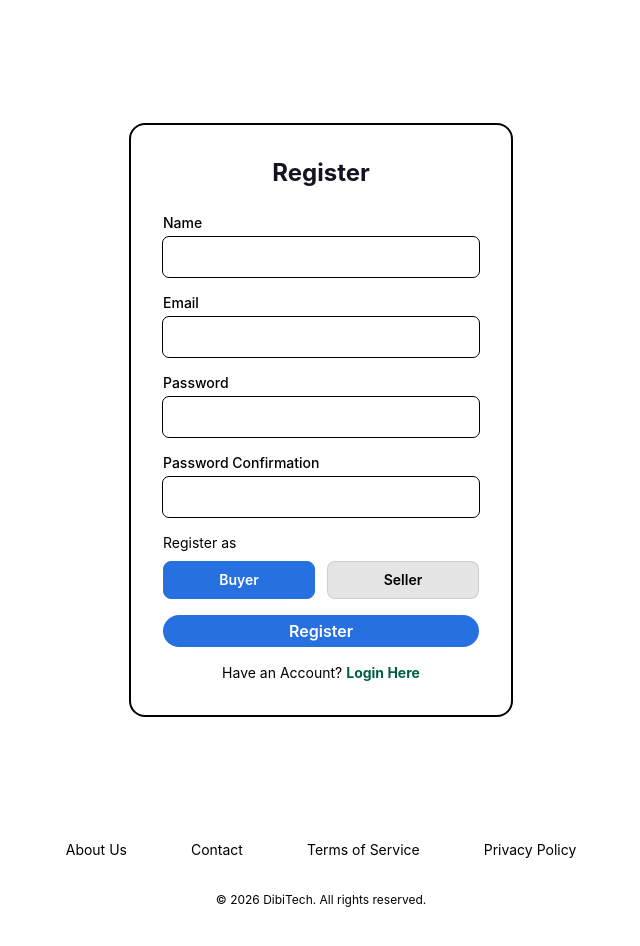
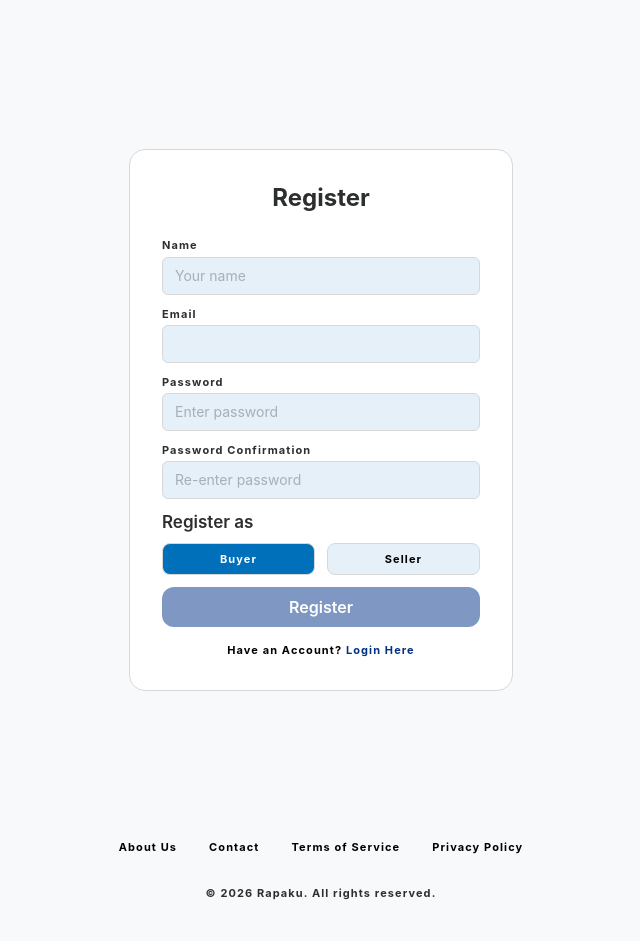
Before and after one commit to AryHamdanHelmy/marketplace-frontend, a React (Vite) app: page /register in a window 1280 px wide. Shown: the whole page, without its empty margins (319-959 px from the left). Built offline with nearby package versions, Linux system fonts and the light colour scheme; no server answers.

Commit message:
feat: redesign components with updated styles and new assets for improved UI

```diff
--- a/src/App.jsx
+++ b/src/App.jsx
@@ -42,7 +42,7 @@ function Home() {
 
 export default function App() {
   return (
-    <div className="bg-white font-sans">
+    <div className="bg-background font-sans">
       <Navbar />
       <Routes>
         <Route path="/" element={<Home />} />
--- a/src/components/Footer.jsx
+++ b/src/components/Footer.jsx
@@ -1,18 +1,13 @@
-import React from "react";
-import iconInstagram from "../assets/Instagram.png";
-import iconWhatsapp from "../assets/Whatsaapp.png";
-import iconFacebook from "../assets/Facebook.png";
-
 export default function Footer() {
     return (
         <footer className="px-5 py-10 text-center">
-            <div className="grid grid-cols-2 gap-x-20 gap-y-4 w-fit mx-auto mb-8 md:flex md:gap-16 md:w-auto md:justify-center">
-                <span className="text-description hover:text-white cursor-pointer transition text-sm">About Us</span>
-                <span className="text-description hover:text-white cursor-pointer transition text-sm">Contact</span>
-                <span className="text-description hover:text-white cursor-pointer transition text-sm">Terms of Service</span>
-                <span className="text-description hover:text-white cursor-pointer transition text-sm">Privacy Policy</span>
+            <div className="grid grid-cols-2 gap-y-2 gap-x-10 w-fit mx-auto mb-8 md:flex md:gap-8 md:w-auto md:justify-center">
+                <span className="text-label hover:text-primaryDark cursor-pointer transition">About Us</span>
+                <span className="text-label hover:text-primaryDark cursor-pointer transition">Contact</span>
+                <span className="text-label hover:text-primaryDark cursor-pointer transition">Terms of Service</span>
+                <span className="text-label hover:text-primaryDark cursor-pointer transition">Privacy Policy</span>
             </div>
-            <p className="text-description text-xs">© 2026 DibiTech. All rights reserved.</p>
+            <p className="text-label text-textPrimary">© 2026 Rapaku. All rights reserved.</p>
         </footer>
     );
 }
--- a/src/components/atoms/Button.jsx
+++ b/src/components/atoms/Button.jsx
@@ -6,11 +6,11 @@ export default function Button({
   onClick,
   className = "",
 }) {
-  const base = "w-full font-semibold rounded-full py-1 transition disabled:opacity-60 disabled:cursor-not-allowed";
+  const base = "w-full font-semibold rounded-xl px-3 py-2 transition disabled:opacity-60 disabled:cursor-not-allowed";
 
   const variants = {
-    primary: "bg-pastel-blue hover:bg-pastel-cyan text-white",
-    secondary: "bg-white/10 hover:bg-white/20 text-white",
+    primary: "bg-primaryDark/50 hover:bg-primary text-white",
+    secondary: "bg-primary/10 hover:bg-primary/20 text-white",
     ghost: "bg-transparent text-indigo-400 hover:underline py-0",
   };
 
--- a/src/components/atoms/Input.jsx
+++ b/src/components/atoms/Input.jsx
@@ -22,8 +22,8 @@ export default function Input({
         autoFocus={autoFocus}
         disabled={disabled}
         autoComplete={autoComplete}
-        className={`w-full rounded-md bg-pastelblue/10 text-base text-black px-3 py-2 outline-1 focus:ring-2 transition disabled:opacity-60 ${
-          hasError ? "ring-1 ring-red-500 focus:ring-red-500" : "focus:ring-pastel-blue"
+        className={`w-full rounded-md bg-primary/10 text-sm text-textSecondary px-3 py-2 border border-line focus:ring-2 focus:ring-primary transition disabled:opacity-60 ${
+          hasError ? "ring-1 ring-red-500 focus:ring-red-500" : "focus:ring-primary"
         } ${rightSlot ? "pr-16" : ""}`}
       />
       {rightSlot && (
--- a/src/components/atoms/Label.jsx
+++ b/src/components/atoms/Label.jsx
@@ -1,6 +1,6 @@
 export default function Label({ children, htmlFor }) {
   return (
-    <label htmlFor={htmlFor} className="block text-sm font-medium text-black mb-1">
+    <label htmlFor={htmlFor} className="block text-label text-textPrimary mb-1">
       {children}
     </label>
   );
--- a/src/components/organisms/EmailStep.jsx
+++ b/src/components/organisms/EmailStep.jsx
@@ -31,9 +31,10 @@ export default function EmailStep({ onContinue, initialEmail = "" }) {
   };
 
   return (
-    <form onSubmit={handleSubmit} noValidate className="space-y-4">
+    <form onSubmit={handleSubmit} noValidate className="space-y-6">
       <FormField
         label="Enter your email here"
+        placeholder= "Your email"
         name="email"
         type="email"
         value={email}
--- a/src/components/organisms/PasswordStep.jsx
+++ b/src/components/organisms/PasswordStep.jsx
@@ -31,12 +31,12 @@ export default function PasswordStep({ email, onBack, onSubmit }) {
       {/* Amazon-style: locked email + "Change" link */}
       <div>
         <p className="text-sm text-black font-bold mb-1">Email</p>
-        <div className="flex items-center justify-between rounded-lg outline-1 bg-pastelgreen px-3 py-2">
+        <div className="flex items-center justify-between rounded-md border border-line bg-pastelgreen px-3 py-2">
           <span className="text-black text-xs truncate">{email}</span>
           <button
             type="button"
             onClick={onBack}
-            className="text-emerald-700 hover:underline text-xs shrink-0 ml-2"
+            className="text-success hover:underline text-label shrink-0 ml-2"
           >
             Change
           </button>
@@ -47,6 +47,7 @@ export default function PasswordStep({ email, onBack, onSubmit }) {
         label="Enter password"
         name="password"
         type="password"
+        placeholder="Enter password"
         value={password}
         onChange={(e) => setPassword(e.target.value)}
         error={error}
--- a/src/pages/Auth.jsx
+++ b/src/pages/Auth.jsx
@@ -5,6 +5,7 @@ import { apiRequest } from "../api/Client";
 import EmailStep from "../components/organisms/EmailStep";
 import PasswordStep from "../components/organisms/PasswordStep";
 import Alert from "../components/molecules/Alert";
+import logoFull from "../assets/rapaku.png";
 
 export default function Auth() {
   const navigate = useNavigate();
@@ -61,8 +62,13 @@ export default function Auth() {
 
   return (
     <div className="min-h-screen flex items-center justify-center px-4">
-      <div className="w-full max-w-sm bg-white border-2 rounded-lg p-8">
-        <h2 className="text-xl font-bold text-darkblue mb-6 text-center">
+      <div className="w-full max-w-sm bg-white border border-line rounded-lg p-8">
+        <div className="flex items-center justify-center mb-4">
+          <img
+            src={logoFull}
+            alt="Logo" className="w-auto h-10"/>
+        </div>
+        <h2 className="text-heading text-textPrimary mb-6 text-center">
           {step === "email" ? "Sign in or create account" : "Enter your password"}
         </h2>
         <Alert
--- a/src/pages/Register.jsx
+++ b/src/pages/Register.jsx
@@ -88,14 +88,14 @@ export default function Register() {
 
   return (
     <div className="min-h-screen bg-hitam pt-10 flex items-center justify-center px-4">
-      <div className="w-full max-w-sm bg-white border-2 rounded-2xl p-8">
-        <h2 className="text-2xl font-bold text-darkblue mb-6 text-center">
+      <div className="w-full max-w-sm bg-white border border-line rounded-2xl p-8">
+        <h2 className="text-2xl font-bold text-textPrimary mb-6 text-center">
           Register
         </h2>
 
         {prefilledEmail && (
-          <p className="text-sm text-darkblue mb-4 text-center">
-            The email <span className="text-emerald-800 font-bold">{prefilledEmail}</span> isn't
+          <p className="text-label text-textPrimary mb-4 text-center">
+            The email <span className="text-primaryDark text-label">{prefilledEmail}</span> isn't
             registered yet. Fill in the details below to create a new account.
           </p>
         )}
@@ -110,10 +110,12 @@ export default function Register() {
           message={success ? "Register done redirection..." : ""}
         />
 
-        <form onSubmit={handleSubmit} noValidate className="space-y-4">
+        <form onSubmit={handleSubmit} noValidate className="space-y-3">
           <FormField
             label="Name"
             name="name"
+            placeholder="Your name"
+            type="text"
             value={form.name}
             onChange={handleChange}
             error={errors.name}
@@ -133,6 +135,7 @@ export default function Register() {
           <FormField
             label="Password"
             name="password"
+            placeholder="Enter password"
             type="password"
             value={form.password}
             onChange={handleChange}
@@ -143,6 +146,7 @@ export default function Register() {
           <FormField
             label="Password Confirmation"
             name="password_confirmation"
+            placeholder="Re-enter password"
             type="password"
             value={form.password_confirmation}
             onChange={handleChange}
@@ -151,17 +155,17 @@ export default function Register() {
           />
 
           <div>
-            <label className="block text-sm text-black mb-2">
+            <label className="block text-title text-textPrimary mb-2">
               Register as
             </label>
             <div className="grid grid-cols-2 gap-3">
               <button
                 type="button"
                 onClick={() => handleRoleSelect("buyer")}
-                className={`rounded-lg py-2 text-sm font-semibold transition border ${
+                className={`rounded-lg py-2 text-label transition border ${
                   form.role === "buyer"
-                    ? "bg-pastel-blue border-pastel-blue text-white"
-                    : "bg-black/10 border-black/10 text-black hover:bg-black/20"
+                    ? "bg-primary border-line text-white"
+                    : "bg-primary/10 border-line text-black hover:bg-primary/20"
                 }`}
               >
                 Buyer
@@ -169,10 +173,10 @@ export default function Register() {
               <button
                 type="button"
                 onClick={() => handleRoleSelect("seller")}
-                className={`rounded-lg py-2 text-sm font-semibold transition border ${
+                className={`rounded-lg py-2 text-label transition border ${
                   form.role === "seller"
-                    ? "bg-pastel-blue border-pastel-blue text-white"
-                    : "bg-black/10 border-black/10 text-black hover:bg-black/20"
+                    ? "bg-primary border-line text-white"
+                    : "bg-primary/10 border-line text-black hover:bg-primary/20"
                 }`}
               >
                 Seller
@@ -185,9 +189,9 @@ export default function Register() {
           </Button>
         </form>
 
-        <p className="text-center text-sm text-black mt-4">
+        <p className="text-center text-label text-black mt-4">
           Have an Account?{" "}
-          <Link to="/login" className="text-emerald-800 hover:underline font-bold">
+          <Link to="/login" className="text-primaryDark hover:underline font-bold">
             Login Here
           </Link>
         </p>
--- a/src/style.css
+++ b/src/style.css
@@ -1,19 +1,43 @@
 @import "tailwindcss";
 
 @theme {
-    --color-darkblue: #121421;
-    --color-grey: #919CC9;
-    --color-pastel-cyan: #26CCDF;
-    --color-pastel-green: #26DF95;
-    --color-pastel-blue: #2670DF;
+    --color-primary: #0070ba;
+    --color-primaryDark: #003087;
+    --color-primaryHover: #005ea6;
+    --color-surface: #ffffff;
+    --color-background: #f7f9fa;
+    --color-line: #D8D8D8;
+    --color-textPrimary: #2c2e2f;
+    --color-textSecondary: #687173;
+    --color-success: #00a67e;
+    --color-danger: #d20000;
+
+    --text-display: 2rem;
+    --text-display--line-height: 1.15;
+    --text-display--letter-spacing: -0.02em;
+    --text-display--font-weight: 700;
+
+    --text-heading: 1.375rem;
+    --text-heading--line-height: 1.25;
+    --text-heading--letter-spacing: -0.015em;
+    --text-heading--font-weight: 700;
+
+    --text-title: 1.0625rem;
+    --text-title--line-height: 1.4;
+    --text-title--font-weight: 600;
+
+    --text-label: 0.6875rem;
+    --text-label--line-height: 1.3;
+    --text-label--letter-spacing: 0.1em;
+    --text-label--font-weight: 700;
 }
+
 
 @layer utilities {
     .scrollbar-hide {
         -ms-overflow-style: none;
         scrollbar-width: none;
     }
-
     .scrollbar-hide::-webkit-scrollbar {
         display: none;
     }
```
Also changed, not shown: src/assets/rapaku.png (added).
